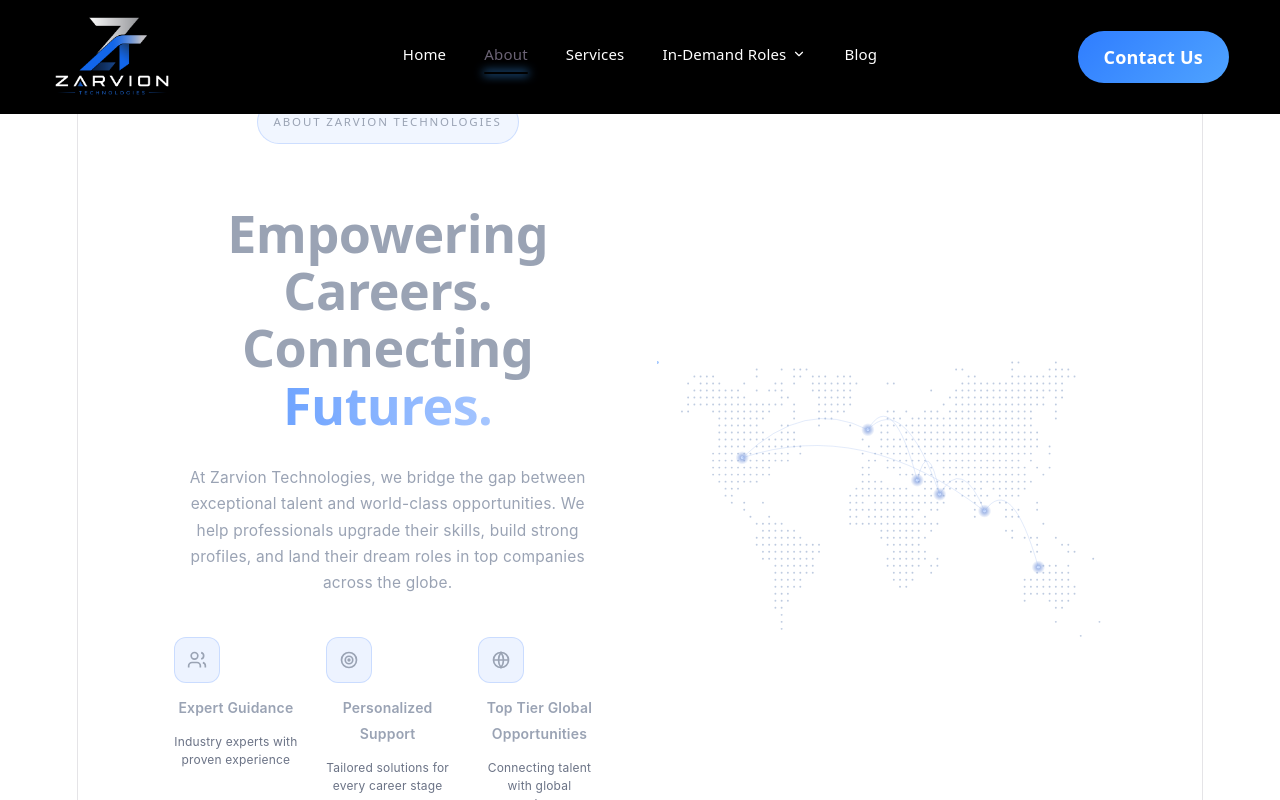
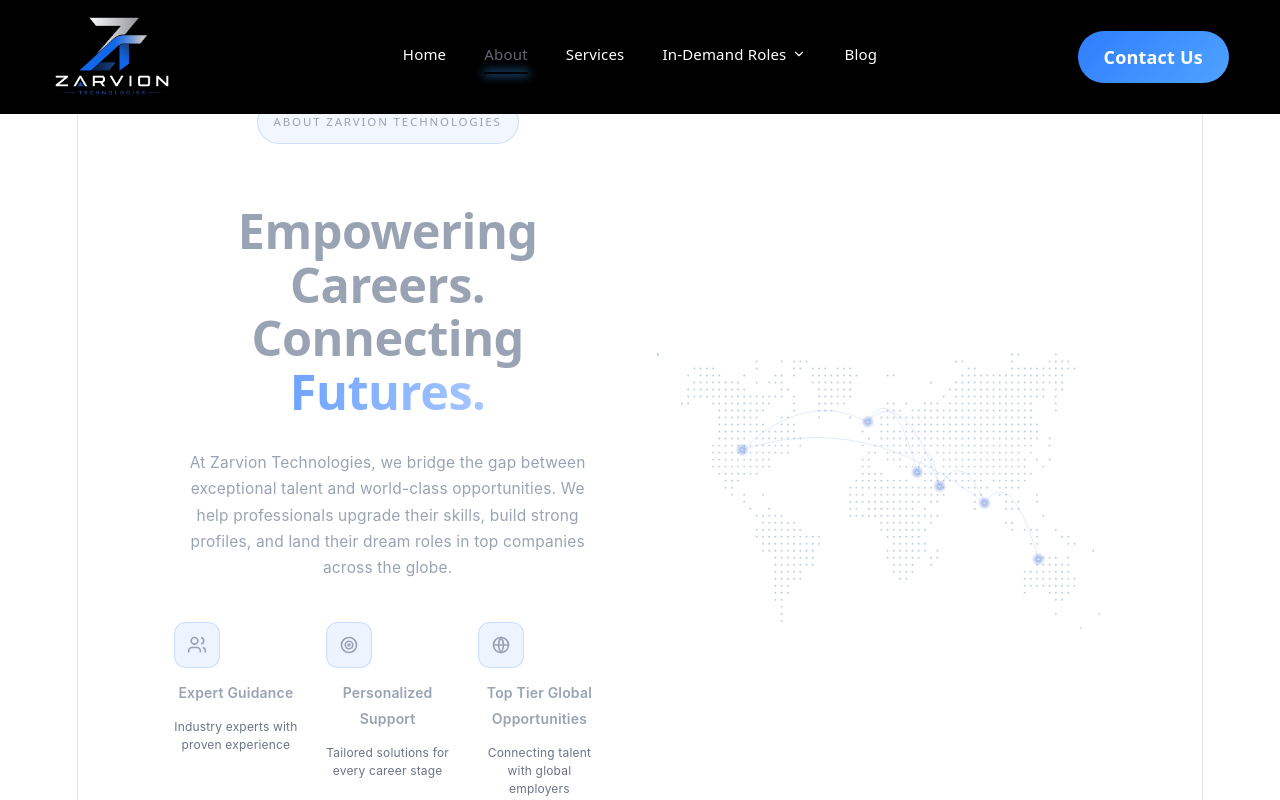
Before and after one commit to aviralshukla2612-png/Zarvion-Technologies, a React (Vite) app in the folder frontend/: page /about in a window 1280 px wide. Shown: the top 800 px of the page. Built offline with nearby package versions, Linux system fonts and the light colour scheme; the HTML template or start-up script is replaced by a standard one.

Commit message:
style: adjust About hero heading font size clamp to prevent unwanted wrapping on medium laptops

```diff
--- a/frontend/src/components/About/About.css
+++ b/frontend/src/components/About/About.css
@@ -22,7 +22,7 @@
 }
 .about-h1 {
   font-family: var(--font-heading); font-weight: 700;
-  font-size: clamp(28px, 5.2vw, 52px); line-height: 1.1; letter-spacing: -.01em; color: var(--white);
+  font-size: clamp(28px, 3.8vw, 52px); line-height: 1.1; letter-spacing: -.01em; color: var(--white);
 }
 .about-h1 .about-accent {
   background: linear-gradient(90deg,#6fa4ff,#a6c6ff); -webkit-background-clip: text; background-clip: text; color: transparent;
```
